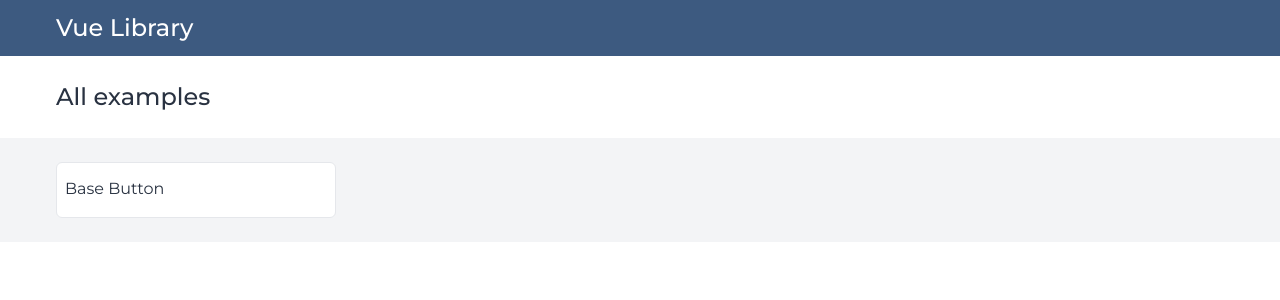
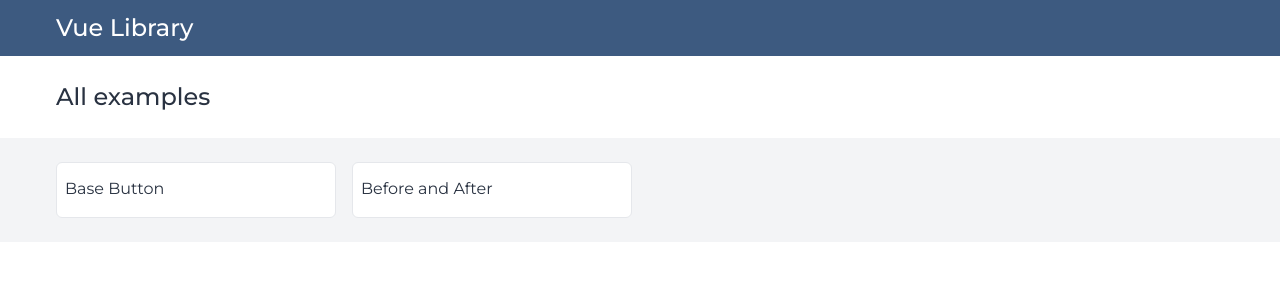
Before and after one commit to Pedro-Henrique-Ferreti/vue-library, a Vue app: page / in a window 1280 px wide. Shown: the top 300 px of the page. Built offline with nearby package versions, Linux system fonts and the light colour scheme.

Commit message:
Added the BeforeAfterDisplay component

```diff
--- /dev/null
+++ b/src/components/display/BeforeAfter.vue
@@ -0,0 +1,11 @@
+<template>
+  <base-container>
+    <p>BeforeAfter</p>
+  </base-container>
+</template>
+
+<script>
+export default {
+  name: 'BeforeAfter',
+};
+</script>
--- a/src/data/displayableComponents.js
+++ b/src/data/displayableComponents.js
@@ -4,4 +4,9 @@ export default [
     name: 'Base Button',
     component: 'BaseButtonDisplay',
   },
+  {
+    id: 'before-after',
+    name: 'Before and After',
+    component: 'BeforeAfterDisplay',
+  },
 ];
--- a/src/views/Components.vue
+++ b/src/views/Components.vue
@@ -7,13 +7,15 @@
 import displayableComponents from '@/data/displayableComponents.js';
 
 import PageHeader from '@/components/PageHeader.vue';
-import BaseButtonDisplay from '@/components/display/BaseButtonDisplay.vue';
+import BaseButtonDisplay from '@/components/display/BaseButton.vue';
+import BeforeAfterDisplay from '@/components/display/BeforeAfter.vue';
 
 export default {
   name: 'Components',
   components: {
     PageHeader,
     BaseButtonDisplay,
+    BeforeAfterDisplay,
   },
   computed: {
     displayedComponent() {
```
Also changed, not shown: src/components/display/BaseButton.vue (renamed from src/components/display/BaseButtonDisplay.vue).
